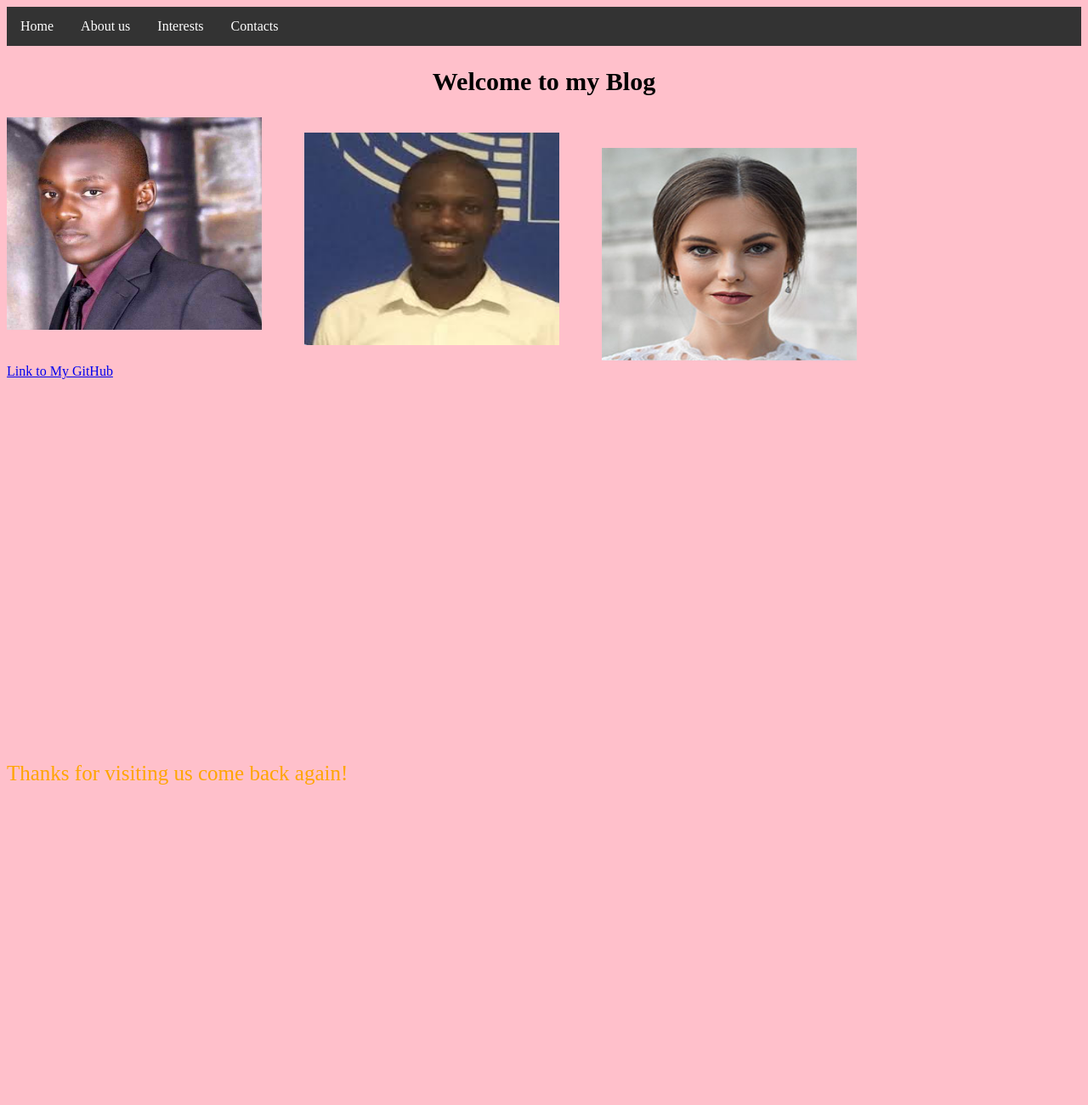
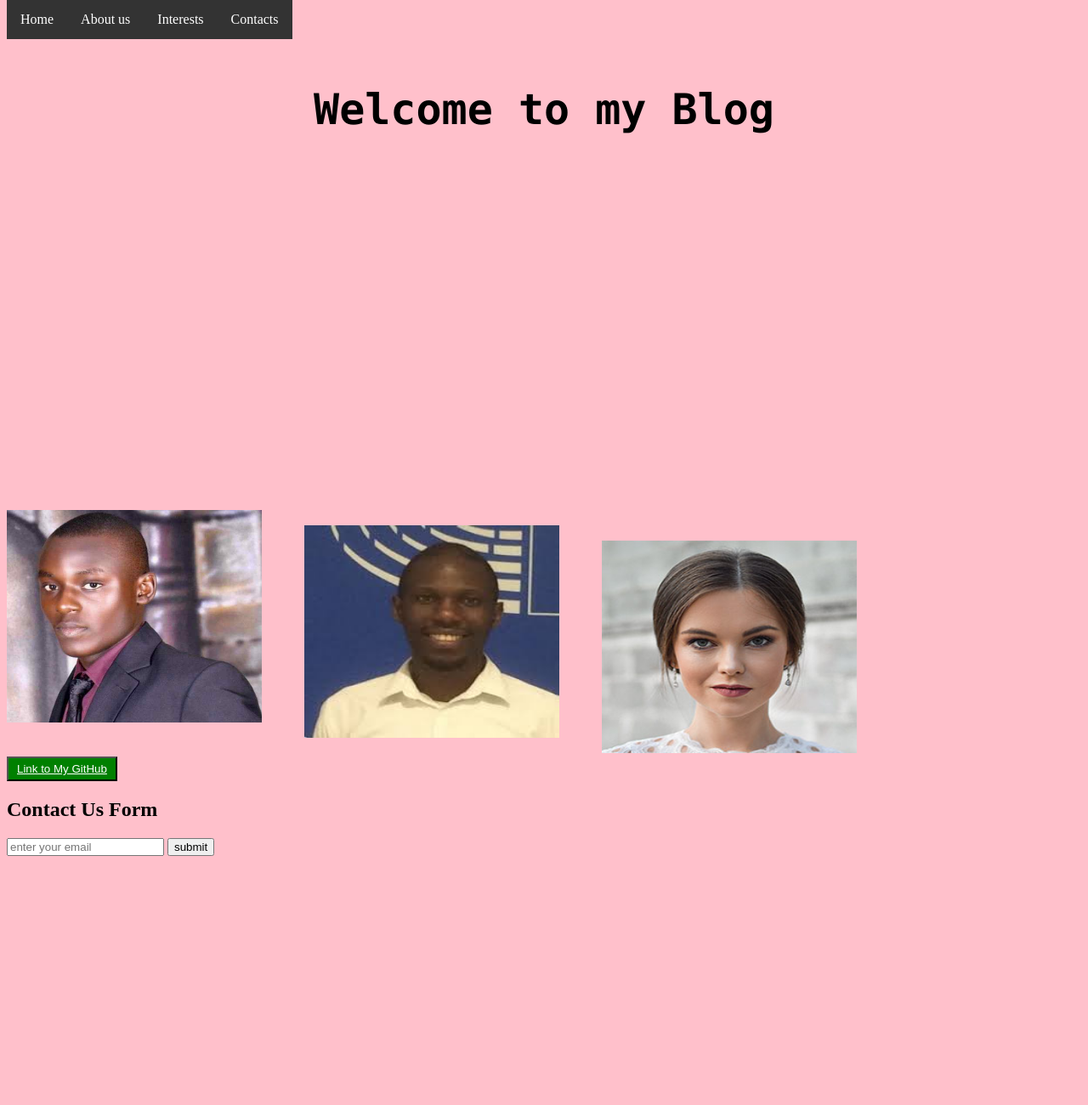
Before and after one commit to zydplatform/web-projectmicroverse, a plain HTML site: page webproject.html in a window 1280 px wide. Shown: the top 1300 px of the page at 85% size. Before the commit the page ends 932 px from the top, so only its background shows below. Drawn offline with Linux system fonts and the light colour scheme.

Commit message:
commiting new changes

```diff
--- a/webproject.css
+++ b/webproject.css
@@ -14,9 +14,24 @@
 		background: pink;
 	}
 }
+nav{
+	top: 0px;
+	position: fixed;
+}
+section#welcome-section{
+	height: 500px;
+}
 h1{
-	font-size: 30px;
+	font-size: 50px;
 	text-align: center;
+	margin-top: 100px;
+	float: center;
+	font-weight: bolder;
+	font-family: lucida console;
+}
+h2{
+	float: center;
+
 }
 
 
@@ -26,6 +41,7 @@ ul {
   padding: 0;
   overflow: hidden;
   background-color: #333;
+  float: right;
 }
 
 li {
@@ -62,5 +78,12 @@ img#three{
 	width: 300px;
 	height: 250px;
 	margin-left: 700px;
-	margin-top: -400px;
+	margin-top: -800px;
 }
+button{
+	background: green;
+	padding: 5px 10px;
+}
+button a{
+		color: white;
+}
--- a/webproject.html
+++ b/webproject.html
@@ -15,7 +15,7 @@
             <li> <a href="#welcome-section"> Home </a></li>
             <li> <a href="#"> About us</a></li>
             <li> <a href="#footer">Interests</a></li>
-            <li> <a href="#"> Contacts</a></li>
+            <li> <a href="#contact"> Contacts</a></li>
         </ul>
 
      </nav>
@@ -36,14 +36,22 @@
             <a href="#"></a>
 
         </div>
-        <div id="profile-link"> <a href="https://github.com/zydplatform/web-projectmicroverse.git" target="_blank"> Link to My GitHub</a></div>
+        <div><button> <a  id="profile-link" href="https://github.com/zydplatform/web-projectmicroverse.git" target="_blank"> Link to My GitHub</a> </button></div>
     </section>
+    <div id="contact">
+        <h2>Contact Us Form</h2>
+        <div class="form">
+                <input type="email" name="email" placeholder="enter your email">
+                <input type="button" name="submit" value="submit">
+        </div>
+
+    </div>
     <section id="footer">
         <div>
             Thanks for visiting us come back again!
         </div>
     </section>
-
+<script src="https://cdn.freecodecamp.org/testable-projects-fcc/v1/bundle.js"></script>
 </body>
 
 </html>
```
